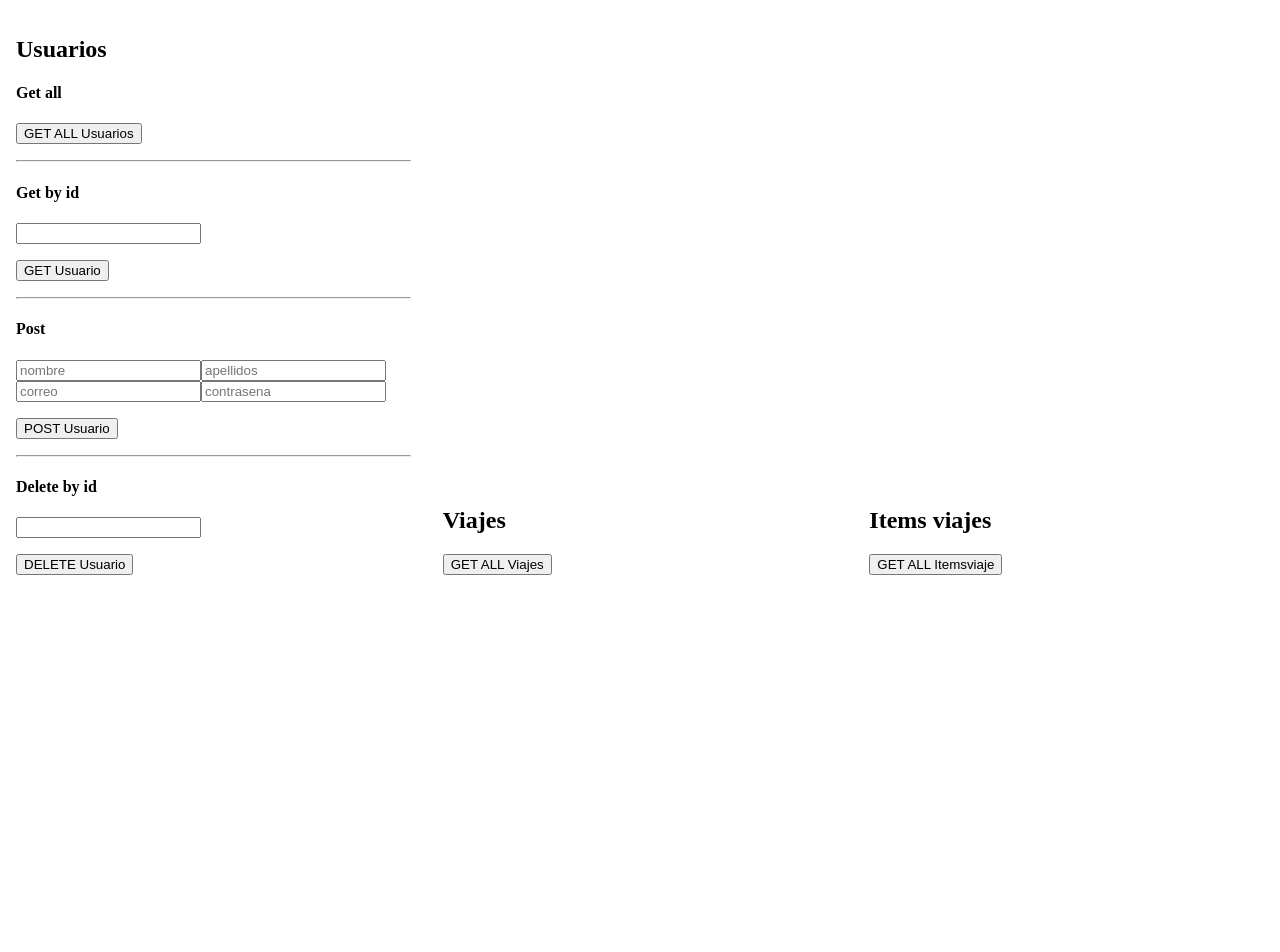
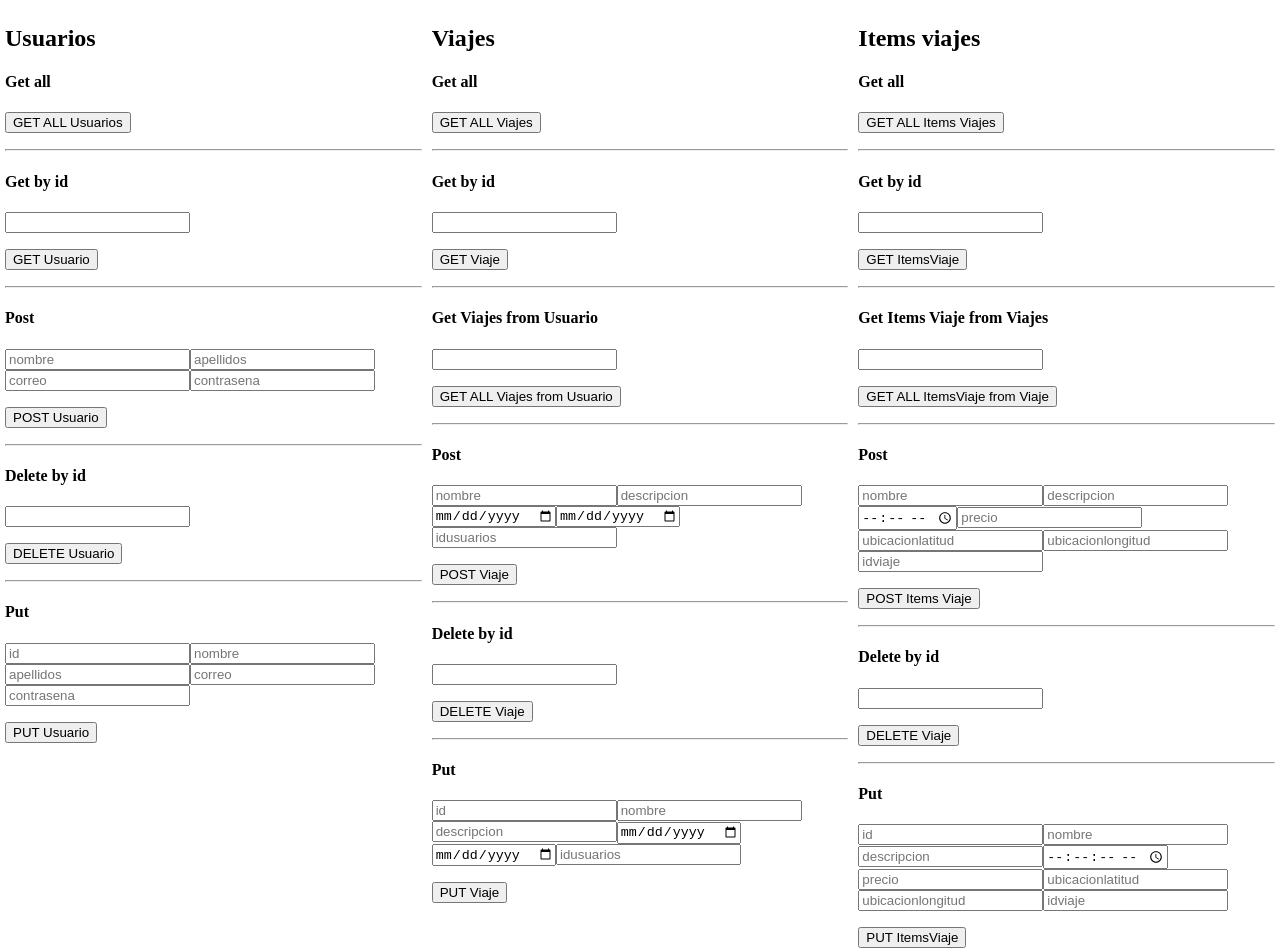
Before and after one commit to PlanificacionViaje/PlanificacioFrontEnd, a Vue app: page / in a window 1280 px wide. Shown: the top 952 px of the page. Built offline with nearby package versions, Linux system fonts and the light colour scheme.

Commit message:
falta axios items viajes

```diff
--- a/src/Components/AxiosPlayground.vue
+++ b/src/Components/AxiosPlayground.vue
@@ -23,32 +23,99 @@ export default {
         },
         deleteUsuario(e) {
             crud.deleteUsuario(e.target.elements["id"].value)
-                .then(response => console.log(response));
+                .then(response => console.log(response))
+                .catch(error => crud.handleError(error));
+        },
+        putUsuario(e) {
+            const formData = new FormData(e.target);
+
+            crud.putUsuario(formData)
+                .then(response => console.log(response))
+                .catch(error => crud.handleError(error));
         },
 
-
-
-
-
-
-
-
+        // VIAJES
         getAllViajes() {
             crud.getAllViajes()
-                .then(response => console.log(response));
+                .then(response => console.log(response))
+                .catch(error => crud.handleError(error));
         },
+        getAllViajesFromUsuario(e) {
+            crud.getAllViajesFromUsuario(e.target.elements["id"].value)
+                .then(response => console.log(response))
+                .catch(error => crud.handleError(error));
+        },
+        getViajeById(e) {
+            crud.getViajeById(e.target.elements["id"].value)
+                .then(response => console.log(response))
+                .catch(error => crud.handleError(error));
+        },
+        postViaje(e) {
+            const formData = new FormData(e.target);
+
+            crud.postViaje(formData)
+                .then(response => console.log(response))
+                .catch(error => crud.handleError(error));
+        },
+        putViaje(e) {
+            const formData = new FormData(e.target);
+
+            crud.putViaje(formData)
+                .then(response => console.log(response))
+                .catch(error => crud.handleError(error));
+        },
+        deleteViaje(e) {
+            crud.deleteViaje(e.target.elements["id"].value)
+                .then(response => console.log(response))
+                .catch(error => crud.handleError(error));
+        },
+
+        // ITEMS VIAJES
         getAllItemsViaje() {
             crud.getAllItemsViaje()
-                .then(response => console.log(response));
+                .then(response => console.log(response))
+                .catch(error => crud.handleError(error));
+        },
+        getAllItemsViajeFromViaje(e) {
+            crud.getAllItemsViajeFromViaje(e.target.elements["id"].value)
+                .then(response => console.log(response))
+                .catch(error => crud.handleError(error));
+        },
+        getItemsViajeById(e) {
+            crud.getItemsViajeById(e.target.elements["id"].value)
+                .then(response => console.log(response))
+                .catch(error => crud.handleError(error));
+        },
+        postItemsViaje(e) {
+            const formData = new FormData(e.target);
+
+            formData.set('hora', '10:12:12');
+            console.log(formData.get("hora"));
+
+            crud.postItemsViaje(formData)
+                .then(response => console.log(response))
+                .catch(error => crud.handleError(error));
+        },
+        putItemsViaje(e) {
+            const formData = new FormData(e.target);
+
+            crud.putItemsViaje(formData)
+                .then(response => console.log(response))
+                .catch(error => crud.handleError(error));
+        },
+        deleteItemsViaje(e) {
+            crud.deleteItemsViaje(e.target.elements["id"].value)
+                .then(response => console.log(response))
+                .catch(error => crud.handleError(error));
         },
     }
 }
 </script>
 
 <template>
+    <div class="playground">
         <div class="third usuarios">
             <h2>Usuarios</h2>
-
             <div class="action">
                 <h4>Get all</h4>
                 <button @click="getAllUsuarios">GET ALL Usuarios</button>
@@ -80,47 +147,151 @@ export default {
                     <button type="submit">DELETE Usuario</button>
                 </form>
             </div>
+            <hr>
+            <div class="action">
+                <h4>Put</h4>
+                <form action="" @submit.prevent="putUsuario">
+                    <input type="number" name="id" placeholder="id">
+                    <input type="text" name="nombre" placeholder="nombre">
+                    <input type="text" name="apellidos" placeholder="apellidos">
+                    <input type="email" name="correo" placeholder="correo">
+                    <input type="password" name="contrasena" placeholder="contrasena">
+                    <button type="submit">PUT Usuario</button>
+                </form>
             </div>
-
-
-
-
-
-
-
-
-
-
-
-
-
-
-
-
-
-
+        </div>
         <div class="third viajes">
             <h2>Viajes</h2>
 
-        <div class="actions">
+            <div class="action">
+                <h4>Get all</h4>
                 <button @click="getAllViajes">GET ALL Viajes</button>
+            </div>
+            <hr>
+            <div class="action">
+                <h4>Get by id</h4>
+                <form action="" @submit.prevent="getViajeById">
+                    <input type="number" name="id">
+                    <button type="submit">GET Viaje</button>
+                </form>
+            </div>
+            <hr>
+            <div class="action">
+                <h4>Get Viajes from Usuario</h4>
+                <form action="" @submit.prevent="getAllViajesFromUsuario">
+                    <input type="number" name="id">
+                    <button type="submit">GET ALL Viajes from Usuario</button>
+                </form>
+            </div>
+            <hr>
+            <div class="action">
+                <h4>Post</h4>
+                <form action="" @submit.prevent="postViaje">
+                    <input type="text" name="nombre" placeholder="nombre">
+                    <input type="text" name="descripcion" placeholder="descripcion">
+                    <input type="date" name="fechainicio" placeholder="fechainicio">
+                    <input type="date" name="fechafin" placeholder="fechafin">
+                    <input type="number" name="idusuarios" placeholder="idusuarios">
+                    <button type="submit">POST Viaje</button>
+                </form>
+            </div>
+            <hr>
+            <div class="action">
+                <h4>Delete by id</h4>
+                <form action="" @submit.prevent="deleteViaje">
+                    <input type="number" name="id">
+                    <button type="submit">DELETE Viaje</button>
+                </form>
+            </div>
+            <hr>
+            <div class="action">
+                <h4>Put</h4>
+                <form action="" @submit.prevent="putViaje">
+                    <input type="number" name="id" placeholder="id">
+                    <input type="text" name="nombre" placeholder="nombre">
+                    <input type="text" name="descripcion" placeholder="descripcion">
+                    <input type="date" name="fechainicio" placeholder="fechainicio">
+                    <input type="date" name="fechafin" placeholder="fechafin">
+                    <input type="number" name="idusuarios" placeholder="idusuarios">
+                    <button type="submit">PUT Viaje</button>
+                </form>
             </div>
         </div>
         <div class="third items-viajes">
             <h2>Items viajes</h2>
 
-        <div class="actions">
-            <button @click="getAllItemsViaje">GET ALL Itemsviaje</button>
+            <div class="action">
+                <h4>Get all</h4>
+                <button @click="getAllItemsViaje">GET ALL Items Viajes</button>
+            </div>
+            <hr>
+            <div class="action">
+                <h4>Get by id</h4>
+                <form action="" @submit.prevent="getItemsViajeById">
+                    <input type="number" name="id">
+                    <button type="submit">GET ItemsViaje</button>
+                </form>
+            </div>
+            <hr>
+            <div class="action">
+                <h4>Get Items Viaje from Viajes</h4>
+                <form action="" @submit.prevent="getAllItemsViajeFromViaje">
+                    <input type="number" name="id">
+                    <button type="submit">GET ALL ItemsViaje from Viaje</button>
+                </form>
+            </div>
+            <hr>
+            <div class="action">
+                <h4>Post</h4>
+                <form action="" @submit.prevent="postItemsViaje">
+                    <input type="text" name="nombre" placeholder="nombre">
+                    <input type="text" name="descripcion" placeholder="descripcion">
+                    <input type="time" name="hora" placeholder="hora">
+                    <!-- <input type="time" name="hora" placeholder="hora" value="00:00:00" step="1"> -->
+                    <input type="number" name="precio" placeholder="precio">
+                    <input type="number" name="ubicacionlatitud" placeholder="ubicacionlatitud">
+                    <input type="number" name="ubicacionlongitud" placeholder="ubicacionlongitud">
+                    <input type="number" name="idviaje" placeholder="idviaje">
+                    <button type="submit">POST Items Viaje</button>
+                </form>
+            </div>
+            <hr>
+            <div class="action">
+                <h4>Delete by id</h4>
+                <form action="" @submit.prevent="deleteItemsViaje">
+                    <input type="number" name="id">
+                    <button type="submit">DELETE Viaje</button>
+                </form>
+            </div>
+            <hr>
+            <div class="action">
+                <h4>Put</h4>
+                <form action="" @submit.prevent="putItemsViaje">
+                    <input type="number" name="id" placeholder="id">
+                    <input type="text" name="nombre" placeholder="nombre">
+                    <input type="text" name="descripcion" placeholder="descripcion">
+                    <input type="time" name="hora" step="1" placeholder="hora">
+                    <input type="number" name="precio" placeholder="precio">
+                    <input type="number" name="ubicacionlatitud" placeholder="ubicacionlatitud">
+                    <input type="number" name="ubicacionlongitud" placeholder="ubicacionlongitud">
+                    <input type="number" name="idviaje" placeholder="idviaje">
+                    <button type="submit">PUT ItemsViaje</button>
+                </form>
+            </div>
         </div>
     </div>
 </template>
 
 <style scoped>
+.playground {
+    display: flex;
+    flex-direction: row;
+
+}
+
 .third {
-    display: inline-block;
-    height: 100%;
-    width: calc(100% /3);
-    padding: 1rem;
+    width: calc(100% / 3);
+    padding: 5px;
 }
 
 button {
--- a/src/axios/axiosFunctions.js
+++ b/src/axios/axiosFunctions.js
@@ -1,31 +1,87 @@
 import axios from "axios";
 
+const url = "http://127.0.0.1:8080";
+
+//
 // USUARIOS
-
+//
 export function getAllUsuarios() {
-  return axios.get("http://127.0.0.1:8080/usuarios");
+  return axios.get(url + "/usuarios");
 }
 
 export function getUsuarioById(id) {
-  return axios.get(`http://127.0.0.1:8080/usuarios/${id}`);
+  return axios.get(url + `/usuarios/${id}`);
 }
 
 export function postUsuario(formData) {
-  return axios.post("http://127.0.0.1:8080/usuarios", formData);
+  return axios.post(url + "/usuarios", formData);
+}
+
+export function putUsuario(formData) {
+  return axios.put(url + "/usuarios", formData);
 }
 
 export function deleteUsuario(id) {
-  return axios.delete(`http://127.0.0.1:8080/usuarios/${id}`);
+  return axios.delete(url + `/usuarios/${id}`);
 }
 
+//
+// VIAJES
+//
 export function getAllViajes() {
-  return axios.get("http://127.0.0.1:8080/viajes");
+  return axios.get(url + "/viajes");
 }
 
-export function getAllItemsViaje() {
-  return axios.get("http://127.0.0.1:8080/items");
+export function getAllViajesFromUsuario(id) {
+  return axios.get(url + `/usuarios/${id}/viajes`);
 }
 
+export function getViajeById(id) {
+  return axios.get(url + `/viajes/${id}`);
+}
+
+export function postViaje(formData) {
+  return axios.post(url + "/viajes", formData);
+}
+
+export function putViaje(formData) {
+  return axios.put(url + "/viajes", formData);
+}
+
+export function deleteViaje(id) {
+  return axios.delete(url + `/viajes/${id}`);
+}
+
+//
+// ITEMS VIAJE
+//
+export function getAllItemsViaje() {
+  return axios.get(url + "/items");
+}
+
+export function getAllItemsViajeFromViaje(id) {
+  return axios.get(url + `/viajes/${id}/items`);
+}
+
+export function getItemsViajeById(id) {
+  return axios.get(url + `/items/${id}`);
+}
+
+export function postItemsViaje(formData) {
+  return axios.post(url + "/items", formData);
+}
+
+export function putItemsViaje(formData) {
+  return axios.put(url + "/items", formData);
+}
+
+export function deleteItemsViaje(id) {
+  return axios.delete(url + `/items/${id}`);
+}
+
+//
+// HANDLE ERROR RESPONSE
+//
 export function handleError(error) {
   console.log(error);
 
```
Lines whose indentation alone changed are shown as unchanged.
